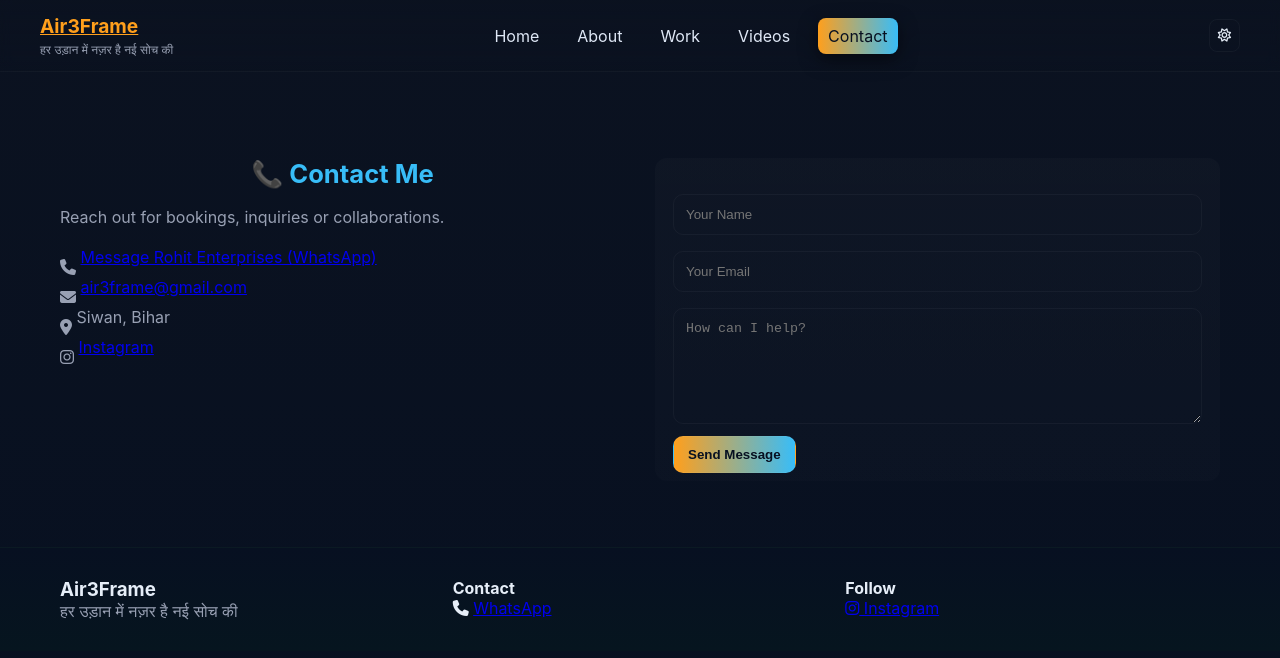
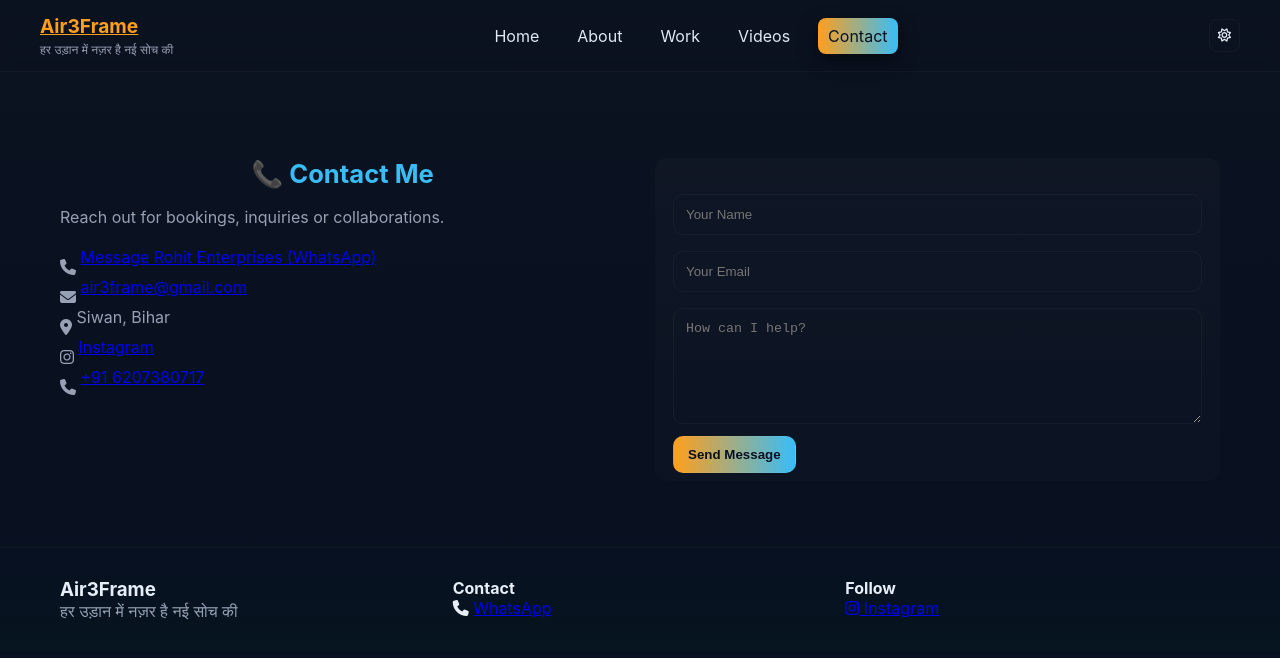
Before and after one commit to Satyam6201/Air3Frame-, a plain HTML site: page contact.html in a window 1280 px wide. Drawn offline with Linux system fonts and the light colour scheme.

Commit message:
first commit

```diff
--- a/contact.html
+++ b/contact.html
@@ -44,6 +44,7 @@
             <li><i class="fa-solid fa-envelope"></i> <a href="mailto:air3frame@gmail.com">air3frame@gmail.com</a></li>
             <li><i class="fa-solid fa-location-dot"></i> Siwan, Bihar</li>
             <li><i class="fa-brands fa-instagram"></i> <a href="https://www.instagram.com/air3frame?igsh=Zjl1OWptaWp0bTVx" target="_blank">Instagram</a></li>
+            <li><i class="fa-solid fa-phone"></i> <a href="tel:+916207380717">+91 6207380717</a></li>
           </ul>
         </div>
 
```
Also changed, not shown: index.html (+1 -0 lines).
